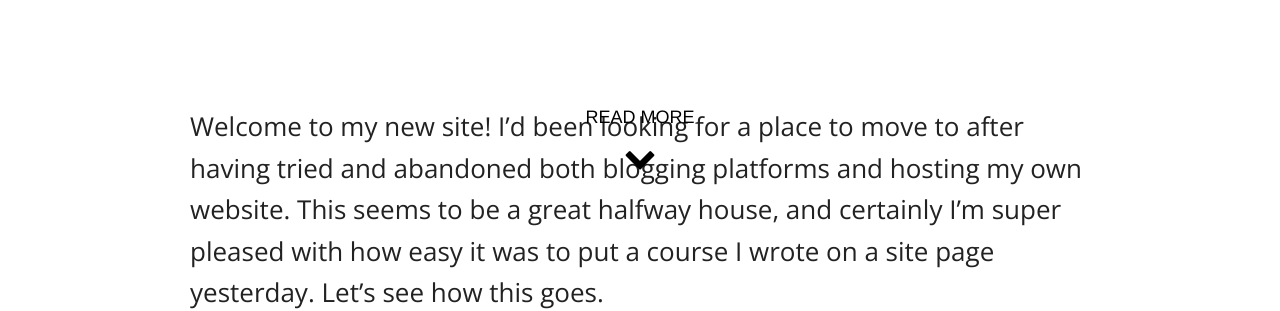
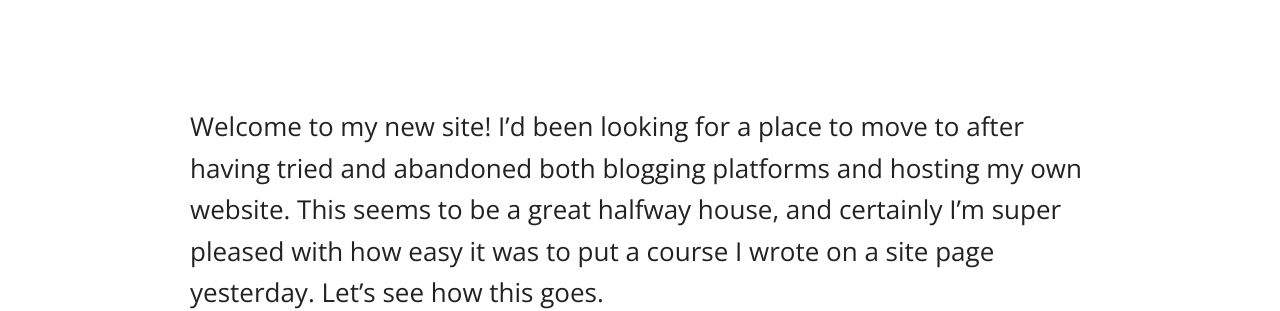
Before and after one commit to annaken/annaken.github.io, a Jekyll site: the page built from _posts/2016-04-07-sitelaunch.md, in a window 1280 px wide. Shown: the part 666-977 px from the top of the page. Built offline with Jekyll 4.4.1, drawn with Linux system fonts in a browser that asks for light colours; nearby versions of some CDN libraries.

Commit message:
Remove read more button

```diff
--- a/_layouts/post.html
+++ b/_layouts/post.html
@@ -7,18 +7,12 @@
 
 <!--main id="summer-post-container" class="summer-post-container intro-effect-sliced" role="main"-->
 <main id="summer-post-container" class="summer-post-container" role="main">
-
-
    <header class="summer-post-header">
       <div class="bg-img"></div>
-
         <div class="summer-post-menu-header">
-
                     <!--a class="summer-blog-logo" href="{{ site.url }}">
                         <img src="{{ site.url }}/images/{{ site.logo }}" alt="Blog Logo" />
                     </a-->
-
-
 
           <div class="summer-blog-menu">
             <div class="summer-mobile-menu show-for-small">
@@ -46,8 +40,9 @@
             </div>
             <div class="bg-img"></div>
         </header>
-        <button class="trigger bg-check" data-info="Read more"><span>Trigger</span></button>
-        {% if page.imagefeature %}<img src="{{ site.url }}/images/{{ page.imagefeature }}" alt="cover-image" />{% endif %}
+        <!--button class="trigger bg-check" data-info="Read more"><span>Trigger</span></button-->
+        {% if page.imagefeature %}
+          <img src="{{ site.url }}/images/{{ page.imagefeature }}" alt="cover-image" />{% endif %}
           <article class="summer-post-content post">
             <div>{{ content }}
             </div>
```
Lines whose indentation alone changed are shown as unchanged.
